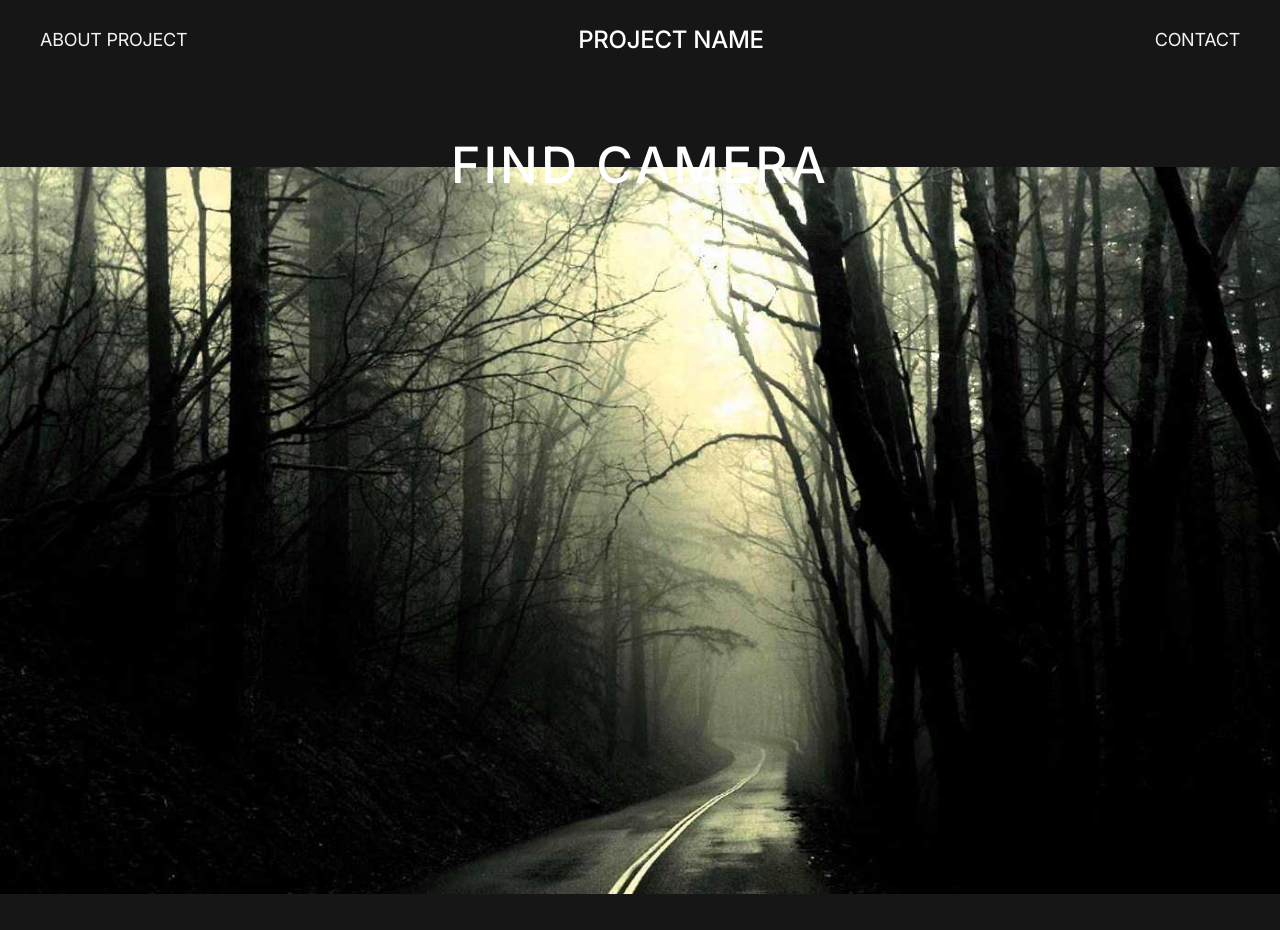
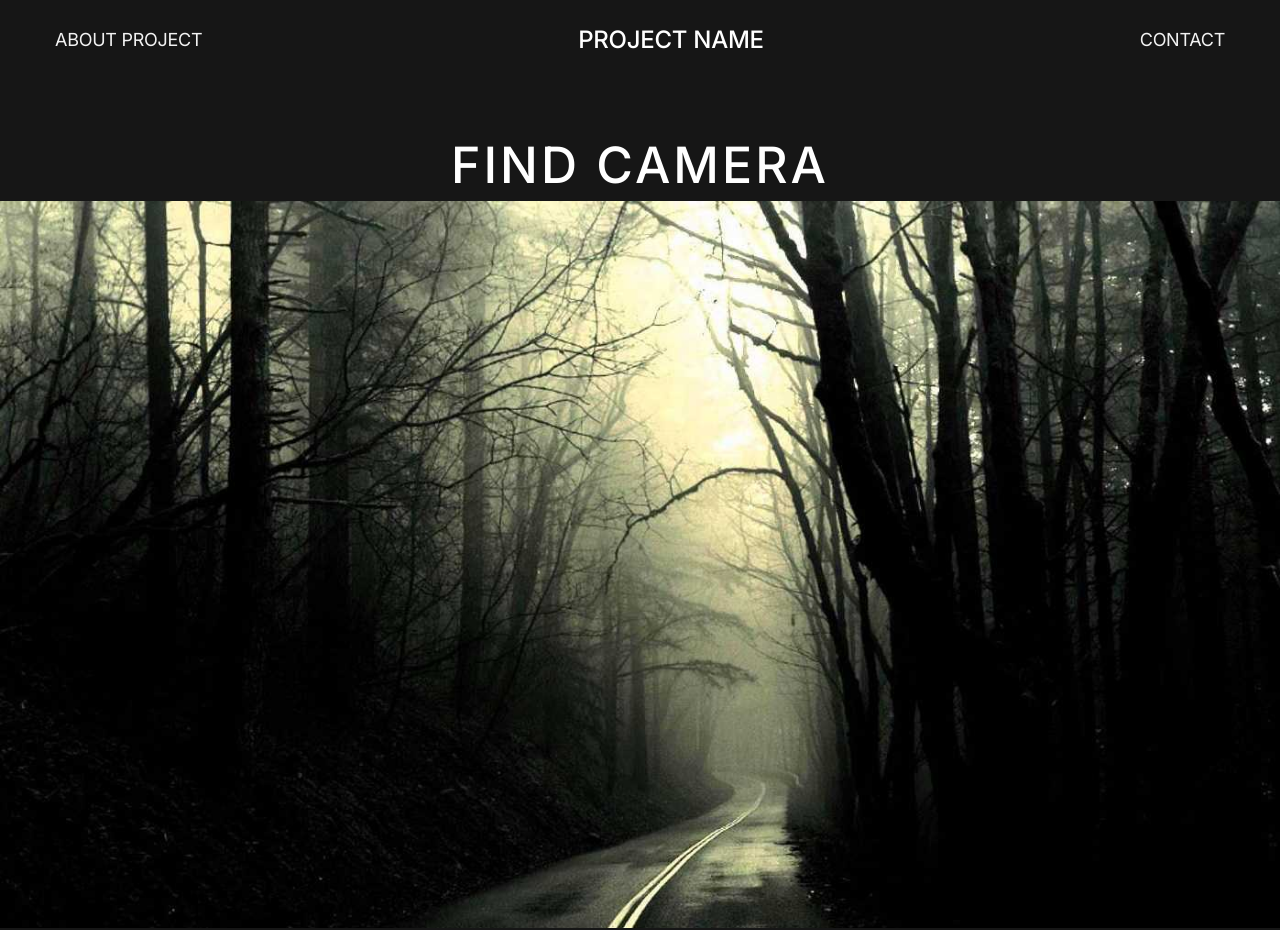
Before and after one commit to Kilivnik/wireframing, a plain HTML site: page project.html in a window 1280 px wide. Drawn offline with nearby package versions, Linux system fonts and the light colour scheme.

Commit message:
add img in hero

```diff
--- a/css/project.css
+++ b/css/project.css
@@ -50,7 +50,7 @@ h6 {
 
 @media screen and (min-width: 1200px) {
     .container {
-        width: 1200px;
+        width: 1170px;
     }
 }
 
@@ -89,7 +89,18 @@ main {
     text-transform: uppercase;
 }
 
-.hero {
+.hero img{
+    width: 100%;
+    height: 90%;
+    background-color: #161616;
+    background-size: cover;
+    background-repeat: no-repeat;
+    background-position: center;
+    text-align: center;
+}
+
+/* якщо в мейн тільки посилання */
+/* .hero {
     width: 100%;
     height: 100vh;
     background-color: #161616;
@@ -98,7 +109,7 @@ main {
     background-position: center;
     text-align: center;
     background-image: url(../images/road.jpg);
-}
+} */
 
 .hero__title {
     text-align: center;
--- a/project.html
+++ b/project.html
@@ -26,9 +26,15 @@
         </nav>
     </header>
     <main class="hero">
-        <a class="hero__title link container" href="#">find camera</a>
-        <!-- <h2 class="hero__title ">find camera</h2> -->
-        <!-- <img src="./images/road.jpg" alt="photo of the road"> -->
+        <!-- <a class="hero__title link container" href="#">find camera</a> -->
+        <div class="container">
+            <h2 class="hero__title ">find camera</h2>
+        </div>
+        <div class="">
+            <img src="./images/road.jpg" alt="photo of the road">
+        </div>
+
+
     </main>
     <footer></footer>
 </body>
```
